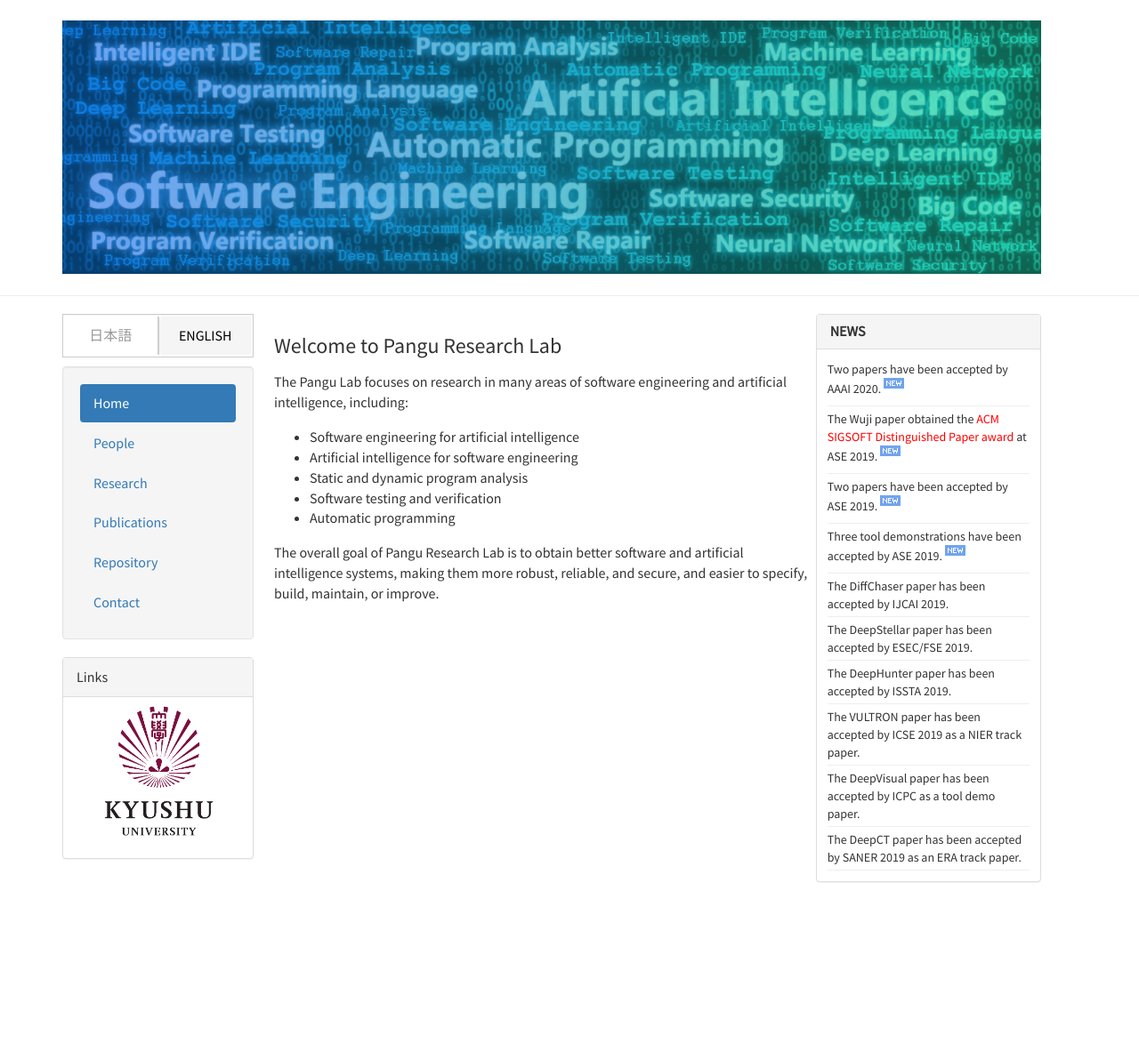
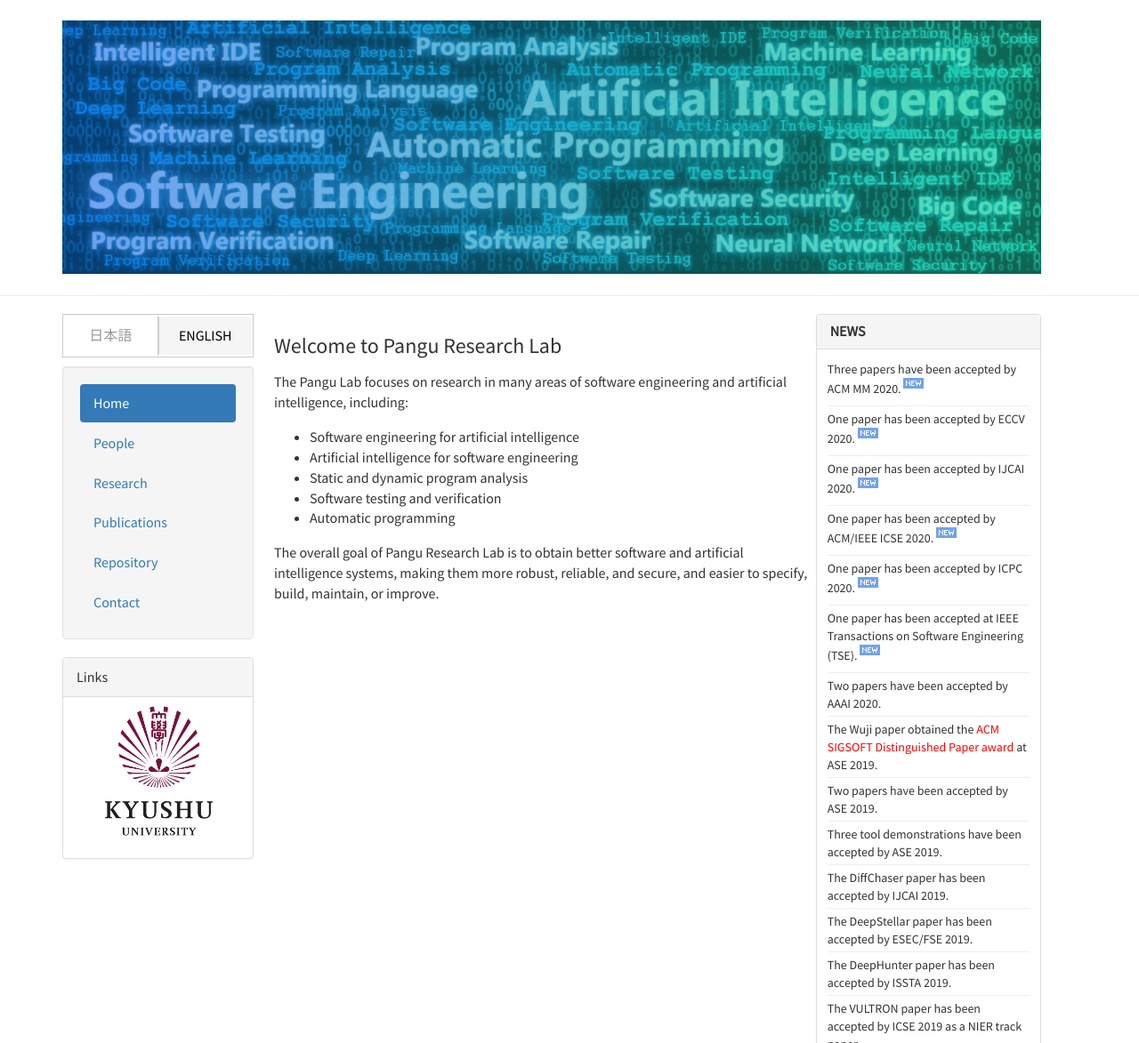
Before and after one commit to pangukaitian/pangu, a plain HTML site: page en/index.html in a window 1280 px wide. Shown: the top 1173 px of the page at 89% size. Before the commit the page ends 1012 px from the top, so only its background shows below. Drawn offline with nearby package versions, Linux system fonts and the light colour scheme.

Commit message:
Update index.html
Update recently accepted paper.

```diff
--- a/en/index.html
+++ b/en/index.html
@@ -114,19 +114,33 @@
                                         </div>
                                         <div class="panel-body">
                                             <!---NEWS-->
-											<p class="home-news">Two papers have been accepted by AAAI 2020.
+
+							<p class="home-news">Three papers have been accepted by ACM MM 2020.
                                             <img src="../images/New.png" /></p>
                                             <hr />
-											<p class="home-news">The Wuji paper obtained the <font color="red">ACM SIGSOFT Distinguished Paper award</font> at ASE 2019.
+							<p class="home-news">One paper has been accepted by ECCV 2020.
                                             <img src="../images/New.png" /></p>
                                             <hr />
-											<p class="home-news">Two papers have been accepted by ASE 2019.
+							<p class="home-news">One paper has been accepted by IJCAI 2020.
                                             <img src="../images/New.png" /></p>
                                             <hr />
-											<p class="home-news">Three tool demonstrations have been accepted by ASE 2019.
+							<p class="home-news">One paper has been accepted by ACM/IEEE ICSE 2020.
                                             <img src="../images/New.png" /></p>
                                             <hr />
-
+							<p class="home-news">One paper has been accepted by ICPC 2020.
+                                            <img src="../images/New.png" /></p>
+                                            <hr />
+							<p class="home-news">One paper has been accepted at IEEE Transactions on Software Engineering (TSE).
+                                            <img src="../images/New.png" /></p>
+                                            <hr />
+					    <p class="home-news">Two papers have been accepted by AAAI 2020.
+                                            <hr />
+					    <p class="home-news">The Wuji paper obtained the <font color="red">ACM SIGSOFT Distinguished Paper award</font> at ASE 2019.
+                                            <hr />
+					    <p class="home-news">Two papers have been accepted by ASE 2019.
+                                            <hr />
+					    <p class="home-news">Three tool demonstrations have been accepted by ASE 2019.
+                                            <hr />
                                             <p class="home-news">The DiffChaser paper has been accepted by IJCAI 2019.
                                             <hr />
                                             <p class="home-news">The DeepStellar paper has been accepted by ESEC/FSE 2019.
```
